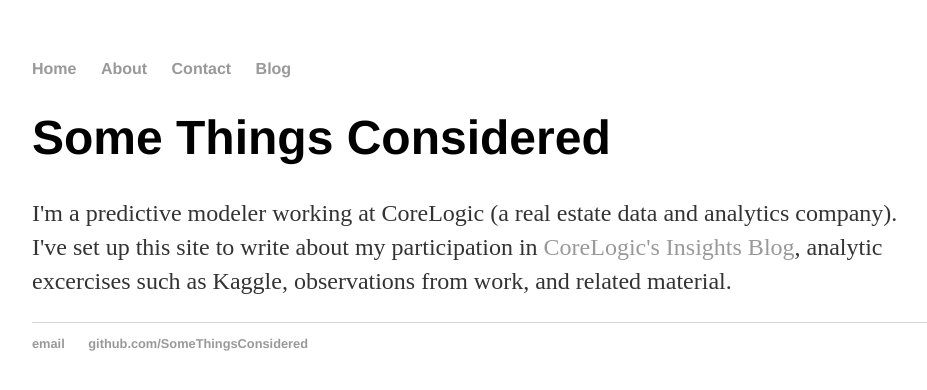
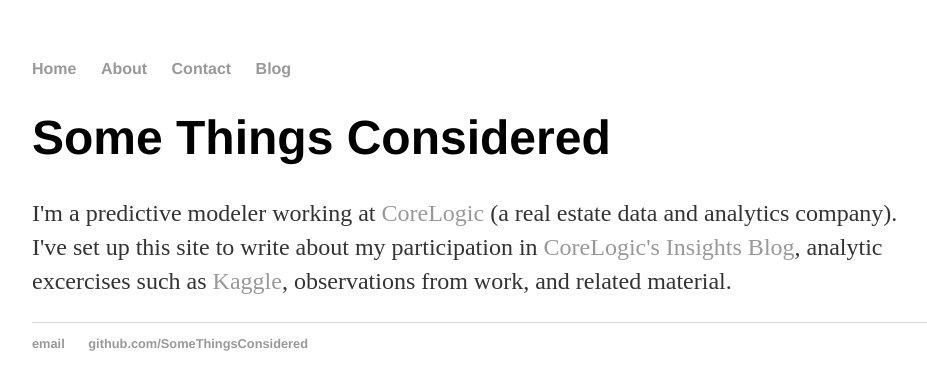
Before and after one commit to SomeThingsConsidered/SomeThingsConsidered.github.io, a Jekyll site: the page built from index.html, in a window 1280 px wide. Shown: the top 390 px of the page, without its empty margins (160-1087 px from the left). Built offline with Jekyll 4.4.1, drawn with Linux system fonts in a browser that asks for light colours; part of the change alters nothing that is shown.

```diff
--- a/index.html
+++ b/index.html
@@ -4,5 +4,5 @@ title: Some Things Considered
 ---
 <div class="blurb">
 	<h1>Some Things Considered</h1>
-	<p>I'm a predictive modeler working at CoreLogic (a real estate data and analytics company).  I've set up this site to write about my participation in <a href="http://www.corelogic.com/blog/">CoreLogic's Insights Blog</a>, analytic excercises such as Kaggle, observations from work,  and related material.</p>
+	<p>I'm a predictive modeler working at <a href="http://www.corelogic.com/">CoreLogic</a> (a real estate data and analytics company).  I've set up this site to write about my participation in <a href="http://www.corelogic.com/blog/">CoreLogic's Insights Blog</a>, analytic excercises such as <a href="https://www.kaggle.com">Kaggle</a>, observations from work,  and related material.</p>
 </div><!-- /.blurb -->
```
